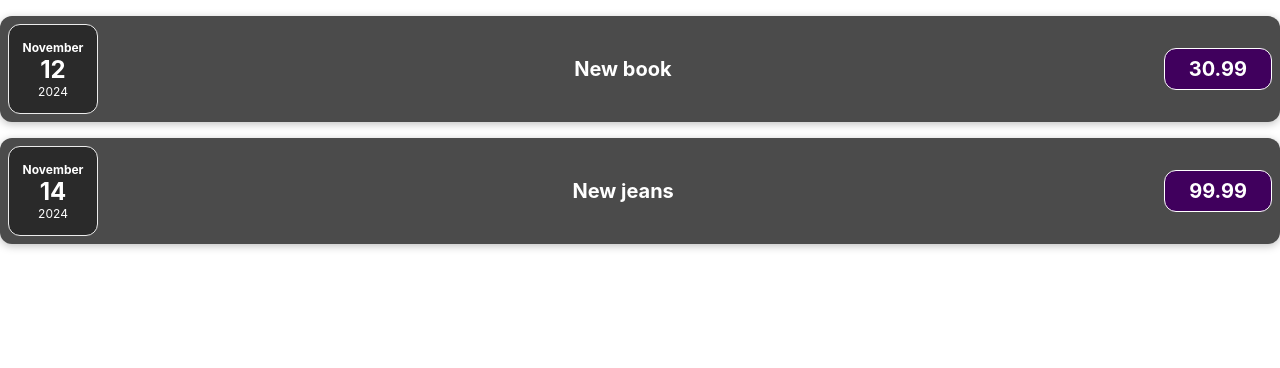
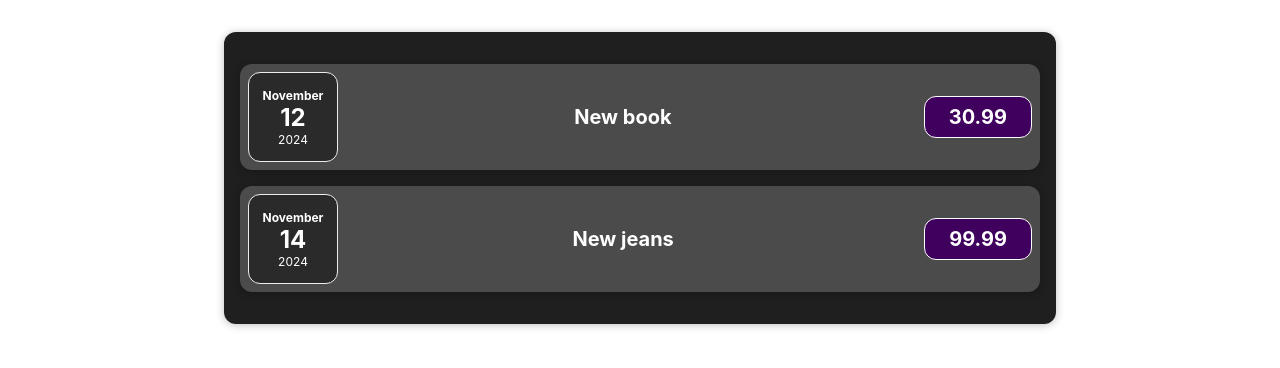
Before and after one commit to elmar-unn/codespaces-react, a React (Vite) app: page / in a window 1280 px wide. Shown: the top 368 px of the page. Built offline with nearby package versions, Linux system fonts and the light colour scheme.

Commit message:
Ylesanne 2. parandus

```diff
--- a/src/App.jsx
+++ b/src/App.jsx
@@ -1,5 +1,6 @@
 import "./App.css";
 import ExpenseItem from "./components/ExpenseItem";
+import Expenses from "./components/Expenses";
 
 const App = () => {
   const expenses = [
@@ -17,8 +18,7 @@ const App = () => {
 
   return (
     <div className="App">
-      <ExpenseItem data={expenses[0]} />
-      <ExpenseItem data={expenses[1]} />
+        <Expenses expenses={expenses} />
     </div>
   );
 };
--- a/src/components/ExpenseDate.jsx
+++ b/src/components/ExpenseDate.jsx
@@ -8,6 +8,7 @@ const ExpenseDate = (props) => {
     const month = props.date.toLocaleString("en-US", {
         month: "long"
     });
+
 
     const year = props.date.getFullYear();
 
--- /dev/null
+++ b/src/components/Expenses.jsx
@@ -0,0 +1,14 @@
+import ExpenseItem from "./ExpenseItem";
+import "./Expenses.css";
+
+const Expenses = (props) => {
+  return (
+    <div class="expenses">
+      {props.expenses.map((expense, index) => (
+        <ExpenseItem key={index} data={expense} />
+      ))}
+    </div>
+  );
+};
+
+export default Expenses;
```
